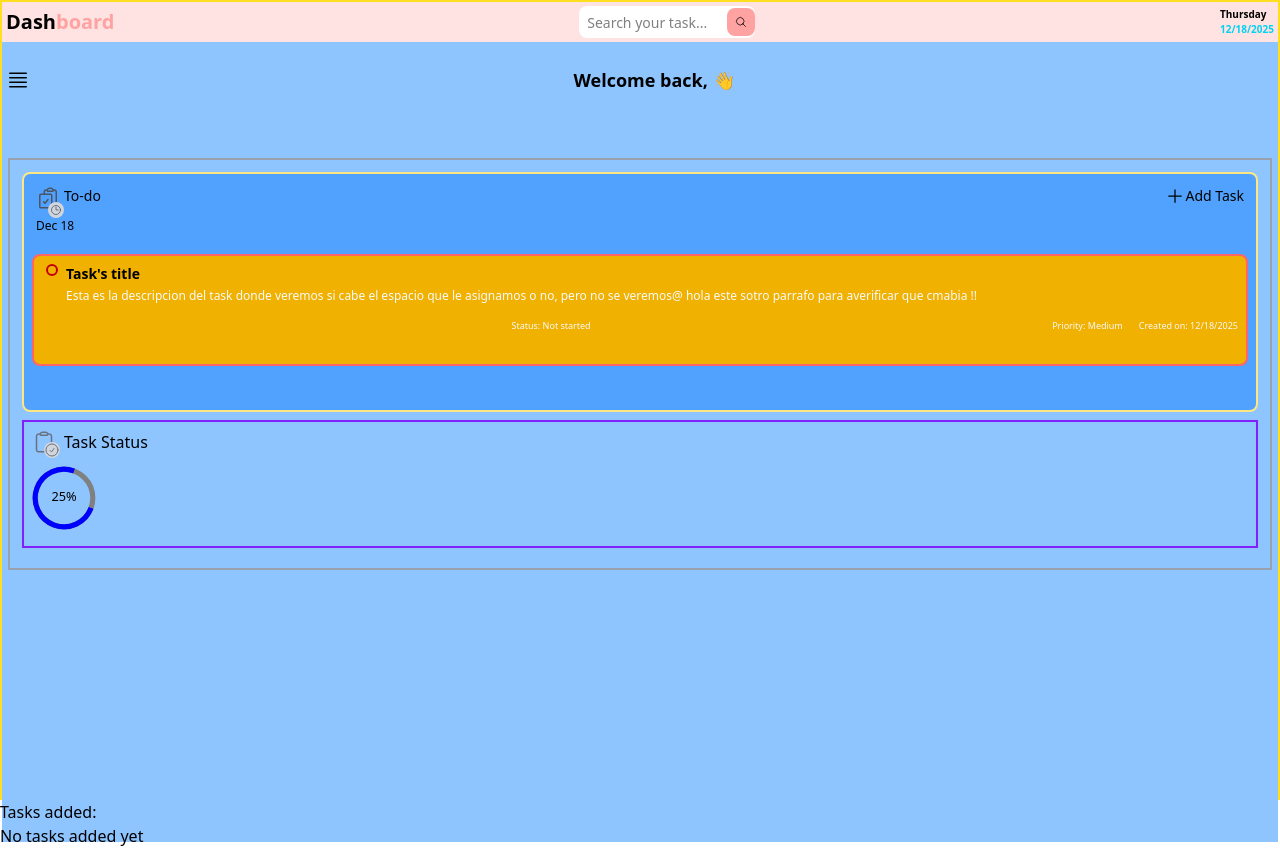
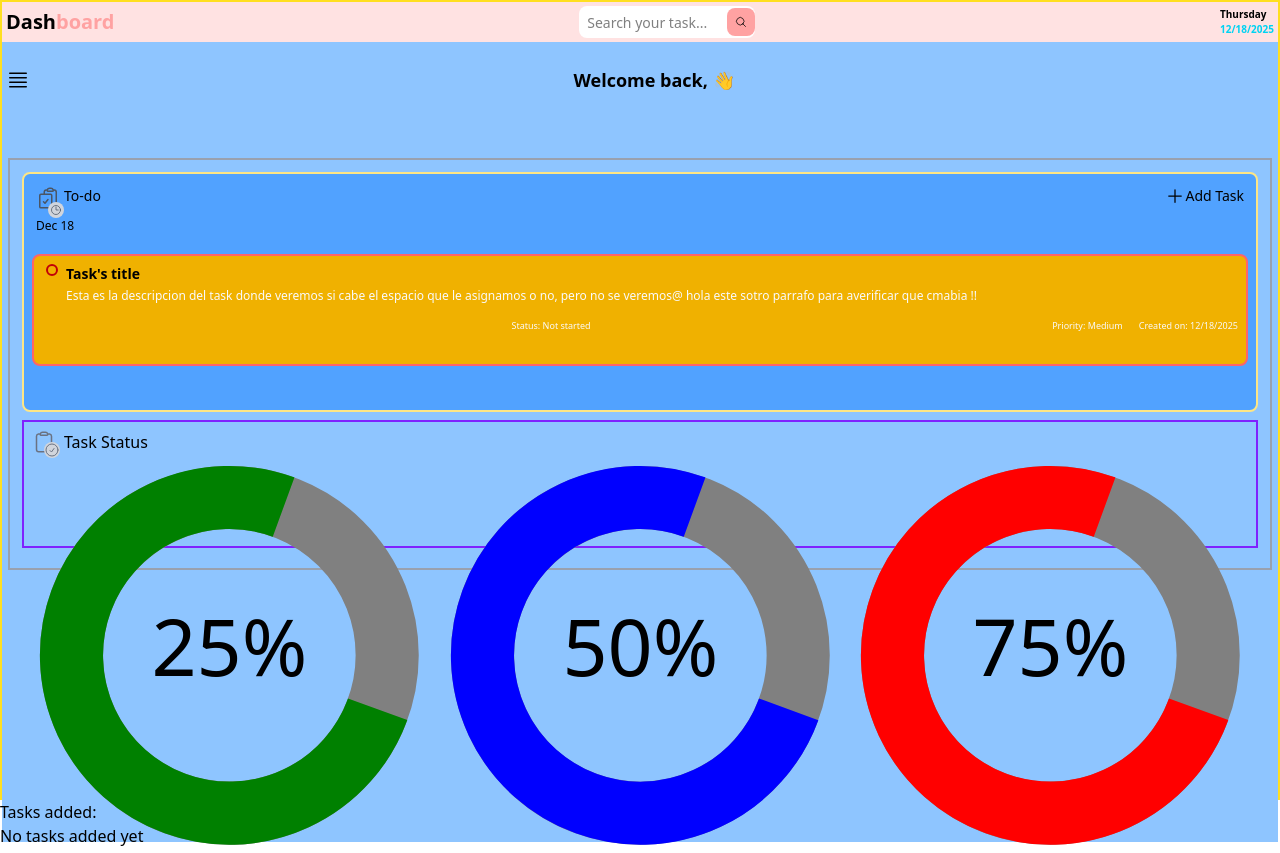
Before and after one commit to karinatuyuc/my-todo-list-React, a React (Vite) app: page / in a window 1280 px wide. Built offline with nearby package versions, Linux system fonts and the light colour scheme.

Commit message:
refactor: extract ProgressCircle component and intergrate with Dashboard

```diff
--- a/src/Dashboard.jsx
+++ b/src/Dashboard.jsx
@@ -1,5 +1,5 @@
 import { MagnifyingGlassIcon, Bars4Icon, ClockIcon, ClipboardDocumentCheckIcon, PlusIcon, ClipboardIcon, CheckCircleIcon} from "@heroicons/react/24/outline";
-import  ProgressCircle  from "./ProgressCicle.jsx";
+import ProgressCircle from "./ProgressCircle.jsx";
 
 export default function Dashboard({showModal}) {
     const date = new Date(); //Creating the local date
@@ -18,6 +18,13 @@ export default function Dashboard({showModal}) {
     let waveHand = "\u{1F44B}" //Emoji hand waving
 
     let descripcionTaks  = "Esta es la descripcion del task donde veremos si cabe el espacio que le asignamos o no, pero no se veremos@ hola este sotro parrafo para averificar que cmabia !!"
+
+
+    const circles = [
+        { title: "Completed", progress: "25%", color: "green" },
+        { title: "In progress", progress: "50%", color: "blue" },
+        { title: "Not started", progress: "75%", color: "red" },
+    ];
 
     return (
         <>
@@ -128,8 +135,16 @@ export default function Dashboard({showModal}) {
 
 
                         {/*Progress circles*/}
-                        <div>
-                            <ProgressCircle />
+                        <div className="grid grid-cols-3 gap-4">
+
+                            {circles.map((item, index) => (
+                                <ProgressCircle
+                                    key={index}
+                                    progress={item.progress}
+                                    title={item.title}
+                                    color={item.color}
+                                />
+                            ))}
                         </div>
 
                     </div>
--- a/src/ProgressCicle.jsx
+++ /dev/null
@@ -1,39 +0,0 @@
-
-
-export default function ProgressCirlce(){
-    return (
-        <>
-            {/** SVG for progress circles*/}
-                        <svg viewBox="0 0 100 100" className="w-16 h-16 mt-2">
-
-                            {/**Circle base */}
-                            <circle cx="50" cy="50" r="45" stroke="gray"
-                            strokeWidth={8} fill="transparent"> </circle>
-
-                            {/**Circle progress */}
-                            <circle
-                                cx="50"
-                                cy="50"
-                                r="45"
-                                stroke="blue"
-                                strokeWidth={8}
-                                strokeDasharray={2 * Math.PI * 45}
-                                strokeDashoffset={2 * Math.PI * 45 * 0.25} // 25% progress
-                                fill="transparent"
-                                transform="rotate( 20 50 50)"
-                            />
-                            <text
-                                x="50"
-                                y="50"
-                                textAnchor="middle"
-                                dominantBaseline="middle"
-                                fontSize="20"
-                                fill="black"
-                                className=""
-                            >25%</text>
-
-                        </svg>
-
-        </>
-    )
-}
--- /dev/null
+++ b/src/ProgressCircle.jsx
@@ -0,0 +1,51 @@
+
+
+export default function ProgressCircle({title, progress, color}) {
+
+    return (
+        <>
+            {/** SVG for progress circles*/}
+                        <svg viewBox="0 0 100 100">
+
+                            {/**Circle base */}
+                            <circle cx="50" cy="50" r="40" stroke="gray"
+                            strokeWidth={16} fill="transparent"
+                            > </circle>
+
+                            {/**Circle progress */}
+                            <circle
+                                cx="50"
+                                cy="50"
+                                r="40"
+                                stroke={color}
+                                strokeWidth={16}
+                                strokeDasharray={2 * Math.PI * 40}
+                                strokeDashoffset={2 * Math.PI * 40 * 0.25} // 25% progress
+                                fill="transparent"
+                                transform="rotate( 20 50 50)"
+                            />
+                            <text
+                                x="50"
+                                y="50"
+                                textAnchor="middle"
+                                dominantBaseline="middle"
+                                fontSize="20"
+                                fill="black"
+                                className=""
+                            >{progress}</text>
+
+                             <text
+                                x="8"
+                                y="120"
+                                className=""
+                             >{title}</text>
+
+                        </svg>
+
+
+
+
+
+        </>
+    )
+}
```
